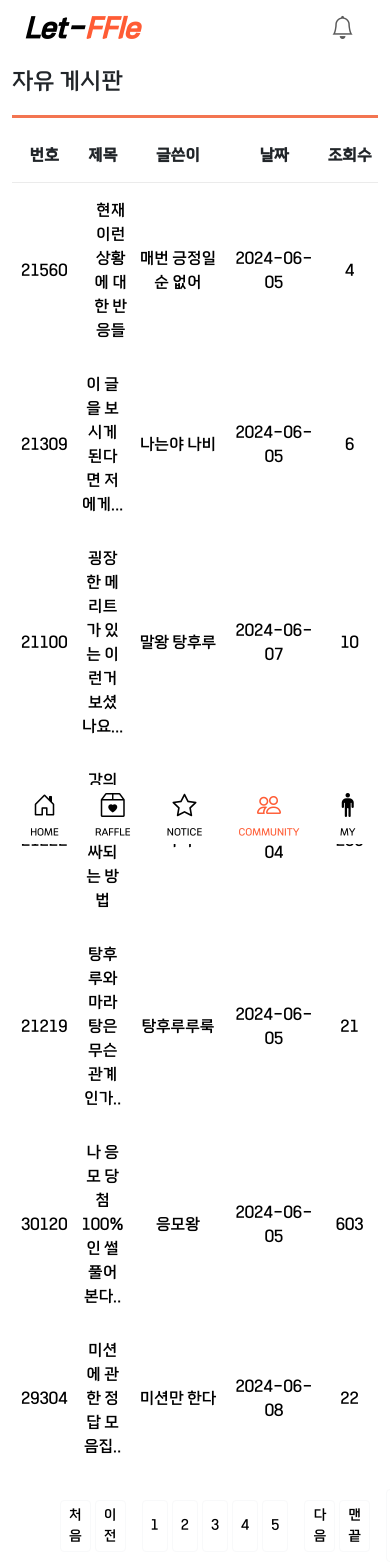
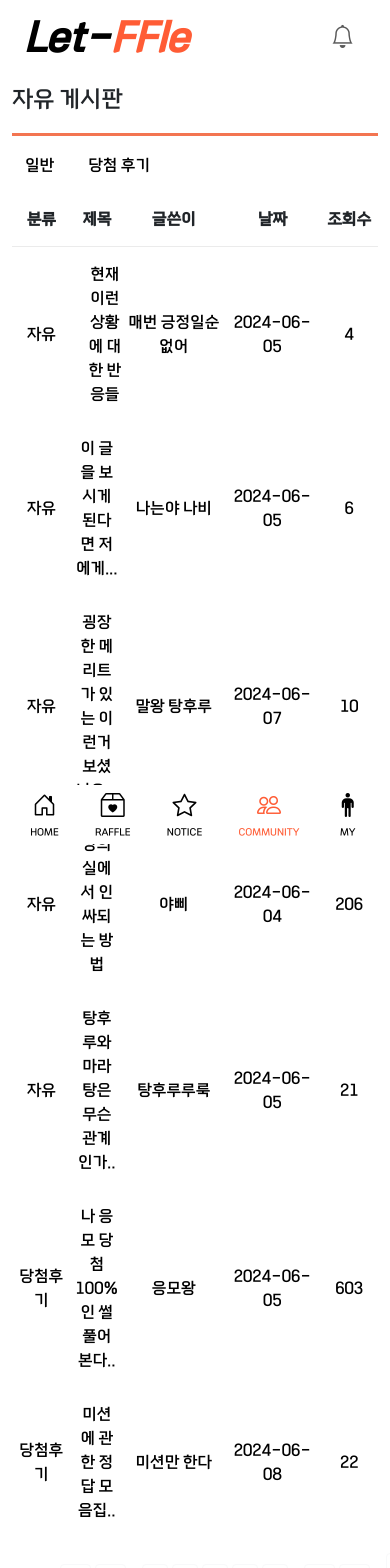
Before and after one commit to byeonnns/let-ffle-front, a Vue app: page /Board/BoardList in a window 390 px wide. Shown: the top 1568 px of the page. Built offline with nearby package versions, Linux system fonts and the light colour scheme; what vue3-lottie would draw is missing.

Commit message:
Refactor: Footer, Header, 게시글쓰기 레이아웃 수정

```diff
--- a/src/components/Footer.vue
+++ b/src/components/Footer.vue
@@ -33,12 +33,12 @@
                         <li>이용약관</li>
                         <li>개인정보처리방침</li>
                     </ul>
-                    <span class="d-none d-lg-block" style="font-size: 13px;">주식회사 렛플·대표 변성준 사업자등록번호:123-45-67890
-                        통신판매업:제2024-가락시장A-0016호<br />
-                        사업장소재지 : 서울특별시 송파구 중대로 135 IT벤처타워, 16층 호스팅 서비스 : 코사 클라우드 ㈜</span>
+                    <span class="d-none d-lg-block" style="font-size: 13px;">주식회사 렛플 대표 : 변성준 사업자등록번호 : 123-45-67890
+                        통신판매업 : 제2024-가락시장A-0016호<br />
+                        사업장 소재지 : 서울특별시 송파구 중대로 135 IT벤처타워, 16층 <br/>호스팅 서비스 : 코사 클라우드 ㈜</span>
                     <span class="d-none d-lg-block mt-3" style="font-size: 13px;">렛플(주)는 통신판매 중개자로서 통신판매의 당사자가 아닙니다. 본
                         상품은 개별판매자가 등록한 상품으로 상품, 상품정보,
-                        거래에 관한 의무와 책임은 각 판매자에게 있습니다. <br />
+                        거래에 관한 의무와 책임은 각 판매자에게 있습니다. <br/>
                         단, 이용약관 및 정책, 기타 거래 체결 과정에서 고지하는 내용 등에 따라 검수하고 보증하는 내용에 대한 책임은 렛플(주)에 있습니다.</span>
                 </div>
                 <div class="mt-4">
--- a/src/components/Header/index.vue
+++ b/src/components/Header/index.vue
@@ -29,14 +29,13 @@
                 </div>
                 <RouterLink to="/join" class="me-3"><span class="d-inline-block">회원가입</span></RouterLink>
                 <RouterLink to="/login" class="me-3"><span class="d-inline-block">로그인</span></RouterLink>
-                <RouterLink to="/Member" class="me-3"><span class="d-inline-block">마이페이지</span>
-                </RouterLink>
+                <RouterLink to="/Member" class="me-3"><span class="d-inline-block">마이페이지</span></RouterLink>
                 <RouterLink to="/Notice" class="me-3"><span class="d-inline-block">고객센터</span></RouterLink>
                 <RouterLink to="/Admin" class="me-3"><span class="d-inline-block">관리자</span></RouterLink>
             </div>
             <nav class="navbar navbar-expand-lg bg-body-white">
                 <div class="container-fluid">
-                    <RouterLink to="/" class="fw-bold fst-italic non-this" style="font-size:28px">Let-<span
+                    <RouterLink to="/" class="fw-bold fst-italic non-this" style="font-size:40px">Let-<span
                             style="color:#FF5C35">FFle</span></RouterLink>
                     <div class="navbar-toggler bi bi-bell fs-3 border-0" @click="clickCheck">
                     </div>
--- a/src/views/Board/WriteBoardView.vue
+++ b/src/views/Board/WriteBoardView.vue
@@ -5,11 +5,20 @@
     </div>
     <div class="container" style="width: 100%; height:500px;">
         <div style="width: 100%; height:500px;">
+            <div class="form-group row">
+                <label for="btitle" class="col-sm-2 col-form-label">유형</label>
+                <div class="col-sm-10">
+                    <select>
+                        <option>자유</option>
+                        <option>당첨후기</option>
+                    </select>
+                </div>
+            </div>
             <WriteForm />
             <div class="form-group row">
                 <div class="col-sm-12 d-flex justify-content-end">
                     <RouterLink to="/Board/BoardList">
-                    <input type="submit" class="btn btn-outline-dark btn-sm me-2" value="등록" />
+                        <input type="submit" class="btn btn-outline-dark btn-sm me-2" value="등록" />
                         <input type="button" class="btn btn-outline-dark btn-sm" value="취소" />
                     </RouterLink>
                 </div>
--- a/src/views/Board/index.vue
+++ b/src/views/Board/index.vue
@@ -9,11 +9,15 @@
                 <!--  border:1px solid black; -->
                 <div style="width: 100%; height:100%; ">
                     <!-- border:1px solid black; -->
+                    <div>
+                        <button class="btn me-2">일반</button>
+                        <button class="btn">당첨 후기</button>
+                    </div>
 
                     <table class="table mt-2">
                         <thead style="border-bottom: 1px solid #ebebeb">
                             <!-- class="text-center" -->
-                            <th style="width:70px">번호</th>
+                            <th style="width:80px">분류</th>
                             <th>제목</th>
                             <th style="width:150px">글쓴이</th>
                             <th style="width:120px">날짜</th>
@@ -22,7 +26,7 @@
                         <tbody>
                             <!--class="text-center"  -->
                             <tr>
-                                <td>21560</td>
+                                <td>자유</td>
                                 <RouterLink to="./BoardDetail" style="text-decoration: none;">
                                     <td>현재 이런 상황에 대한 반응들</td>
                                 </RouterLink>
@@ -31,28 +35,28 @@
                                 <td>4</td>
                             </tr>
                             <tr>
-                                <td>21309</td>
+                                <td>자유</td>
                                 <td>이 글을 보시게된다면 저에게...</td>
                                 <td>나는야 나비</td>
                                 <td>2024-06-05</td>
                                 <td>6</td>
                             </tr>
                             <tr>
-                                <td>21100</td>
+                                <td>자유</td>
                                 <td>굉장한 메리트가 있는 이런거 보셨나요...</td>
                                 <td>말왕 탕후루</td>
                                 <td>2024-06-07</td>
                                 <td>10</td>
                             </tr>
                             <tr>
-                                <td>21222</td>
+                                <td>자유</td>
                                 <td>강의실에서 인싸되는 방법</td>
                                 <td>야삐</td>
                                 <td>2024-06-04</td>
                                 <td>206</td>
                             </tr>
                             <tr>
-                                <td>21219</td>
+                                <td>자유</td>
                                 <td>탕후루와 마라탕은 무슨관계인가..</td>
                                 <td>탕후루루룩</td>
                                 <td>2024-06-05</td>
@@ -60,14 +64,14 @@
                             </tr>
 
                             <tr>
-                                <td>30120</td>
+                                <td>당첨후기</td>
                                 <td>나 응모 당첨 100%인 썰 풀어본다..</td>
                                 <td>응모왕</td>
                                 <td>2024-06-05</td>
                                 <td>603</td>
                             </tr>
                             <tr>
-                                <td>29304</td>
+                                <td>당첨후기</td>
                                 <td>미션에 관한 정답 모음집..</td>
                                 <td>미션만 한다</td>
                                 <td>2024-06-08</td>
```
